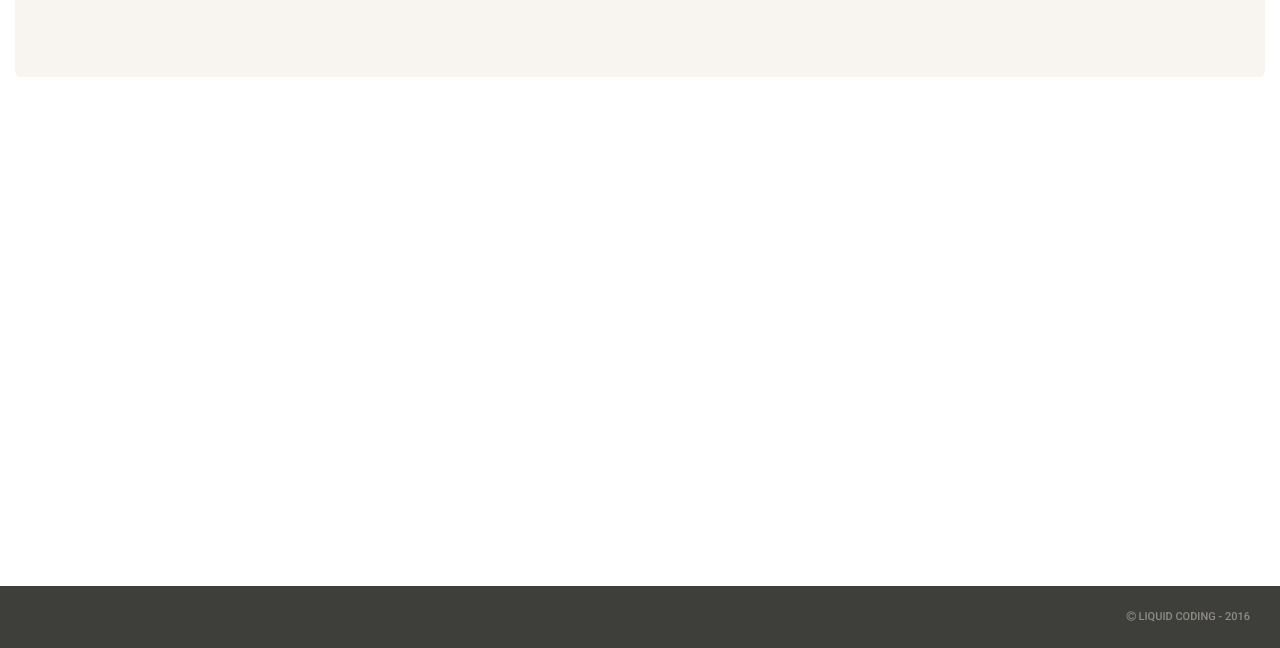
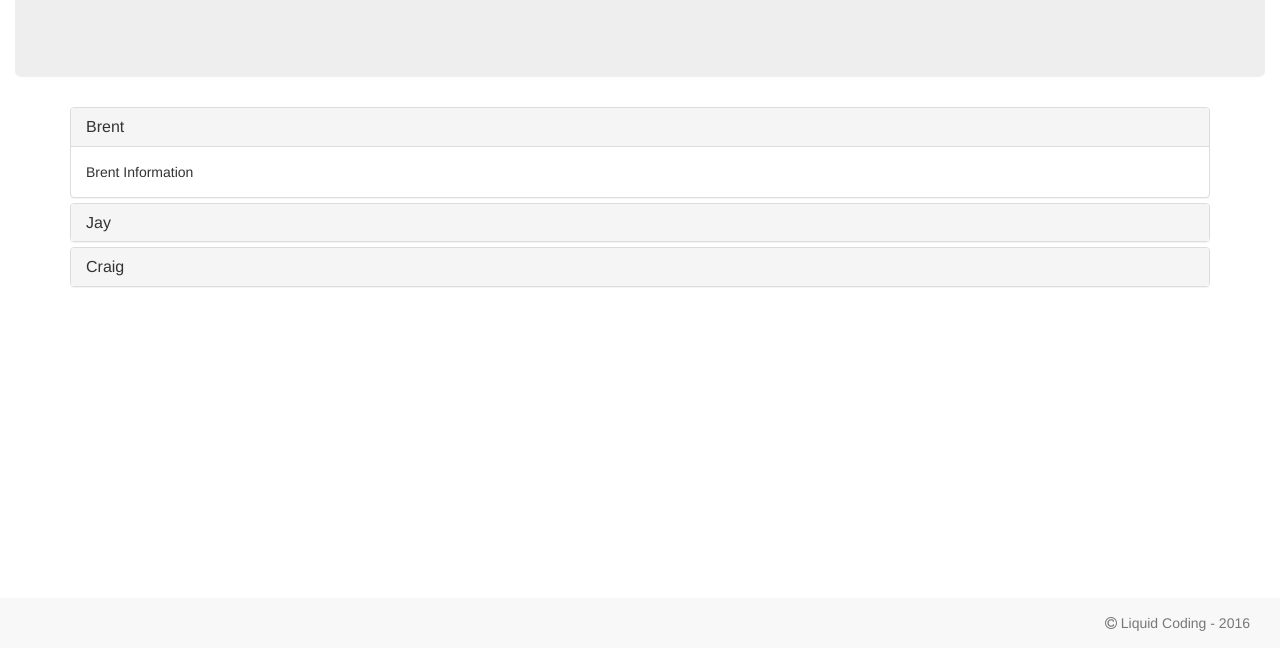
Before and after one commit to LiquidCoding/LiquidCodingMVC_Site, a website: page src/developers.html in a window 1280 px wide. Shown: the part 152-800 px from the top of the page. Drawn offline with nearby package versions, Linux system fonts and the light colour scheme; files that its build step writes are made by us from their sources.

Commit message:
Changed the theme as well as added some panels for the developers

```diff
--- a/src/developers.html
+++ b/src/developers.html
@@ -7,7 +7,7 @@
     <link rel="stylesheet" media="screen" href="../src/components/bootstrap/dist/css/bootstrap.min.css">
     <!--    <link rel="stylesheet" media="screen" href="../src/components/bootstrap/dist/css/bootstrap-theme.min.css">-->
     <link rel="stylesheet" media="screen" href="../src/components/components-font-awesome/css/font-awesome.min.css">
-    <link rel="stylesheet" media="screen" href="../src/components/bootswatch/sandstone/bootstrap.min.css">
+    <link rel="stylesheet" media="screen" href="../src/components/bootswatch/cosmo/bootstrap.min.css">
 
     <link rel="stylesheet" media="screen" href="../src/css/site.css">
 
@@ -73,6 +73,54 @@
             </div>
         </div>
 
+        <div class="container">
+
+            <div class="panel-group" id="accordion" role="tablist" aria-multiselectable="true">
+                <div class="panel panel-default">
+                    <div class="panel-heading" role="tab" id="headingOne">
+                        <h4 class="panel-title">
+                        <a role="button" data-toggle="collapse" data-parent="#accordion" href="#collapseOne" aria-expanded="true" aria-controls="collapseOne">
+                            Brent
+                        </a>
+                    </h4>
+                    </div>
+                    <div id="collapseOne" class="panel-collapse collapse in" role="tabpanel" aria-labelledby="headingOne">
+                        <div class="panel-body">
+                            Brent Information
+                        </div>
+                    </div>
+                </div>
+                <div class="panel panel-default">
+                    <div class="panel-heading" role="tab" id="headingTwo">
+                        <h4 class="panel-title">
+                        <a class="collapsed" role="button" data-toggle="collapse" data-parent="#accordion" href="#collapseTwo" aria-expanded="false" aria-controls="collapseTwo">
+                            Jay
+                        </a>
+                    </h4>
+                    </div>
+                    <div id="collapseTwo" class="panel-collapse collapse" role="tabpanel" aria-labelledby="headingTwo">
+                        <div class="panel-body">
+                            Jay Information
+                        </div>
+                    </div>
+                </div>
+                <div class="panel panel-default">
+                    <div class="panel-heading" role="tab" id="headingThree">
+                        <h4 class="panel-title">
+                        <a class="collapsed" role="button" data-toggle="collapse" data-parent="#accordion" href="#collapseThree" aria-expanded="false" aria-controls="collapseThree">
+                        Craig
+                        </a>
+                    </h4>
+                    </div>
+                    <div id="collapseThree" class="panel-collapse collapse" role="tabpanel" aria-labelledby="headingThree">
+                        <div class="panel-body">
+                            Craig Information
+                        </div>
+                    </div>
+                </div>
+            </div>
+        </div>
+
         <footer class="nav navbar-default navbar-fixed-bottom">
             <div class="container-fluid">
                 <p class="navbar-text pull-right"><i class="fa fa-copyright"></i> Liquid Coding - 2016</p>
```
Also changed, not shown: src/contact.html (+1 -1 lines), src/index.html (+1 -1 lines), src/projects.html (+1 -1 lines).
